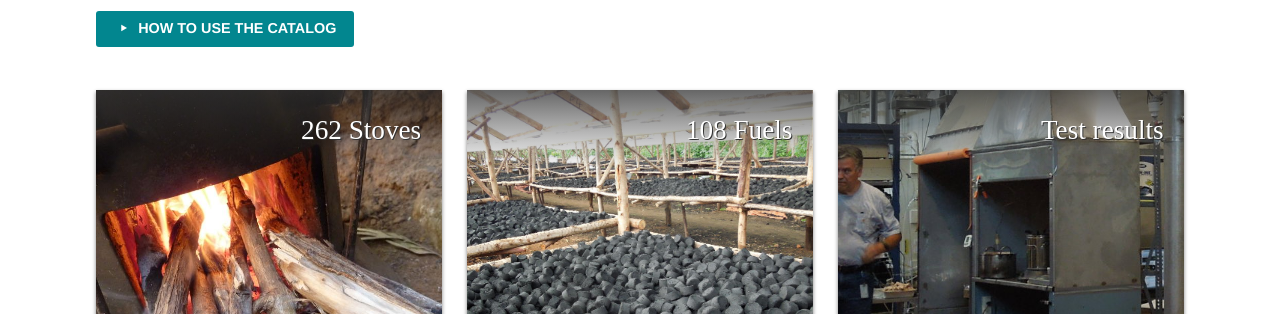
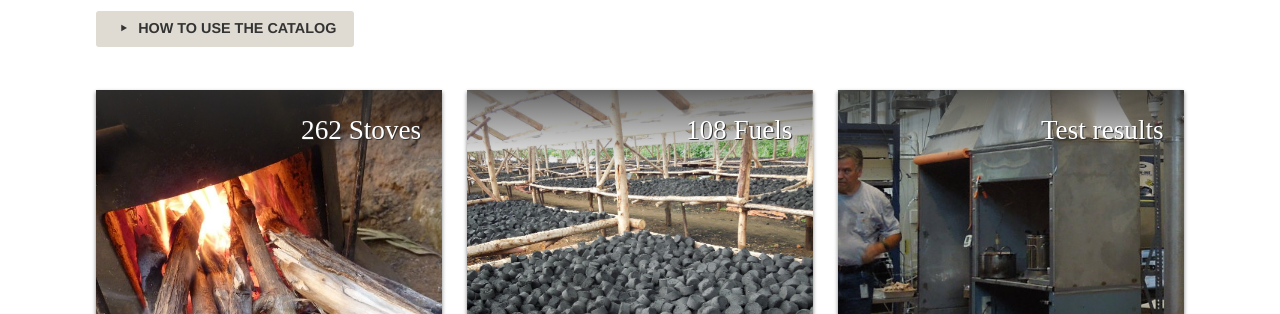
Before and after one commit to thebenedict/stovecat-design, a plain HTML site: page index.html in a window 1280 px wide. Shown: the part 394-708 px from the top of the page. Drawn offline with Linux system fonts and the light colour scheme; a web font is replaced by a local one.

Commit message:
change button color

```diff
--- a/index.html
+++ b/index.html
@@ -33,7 +33,7 @@
               <div class="description">
                 <div class="title site-title">browse the catalog</div>
                 <p>Explore stove, fuel and testing information from Global Alliance partners:</p>
-                <div class="learn-more-btn"><i class="icon-right-dir"></i> how to use the catalog</div>
+                <div class="learn-more-btn about"><i class="icon-right-dir"></i> how to use the catalog</div>
               </div>
               <div class="site-section stoves">
                 <div class="text">262 Stoves</div>
```
